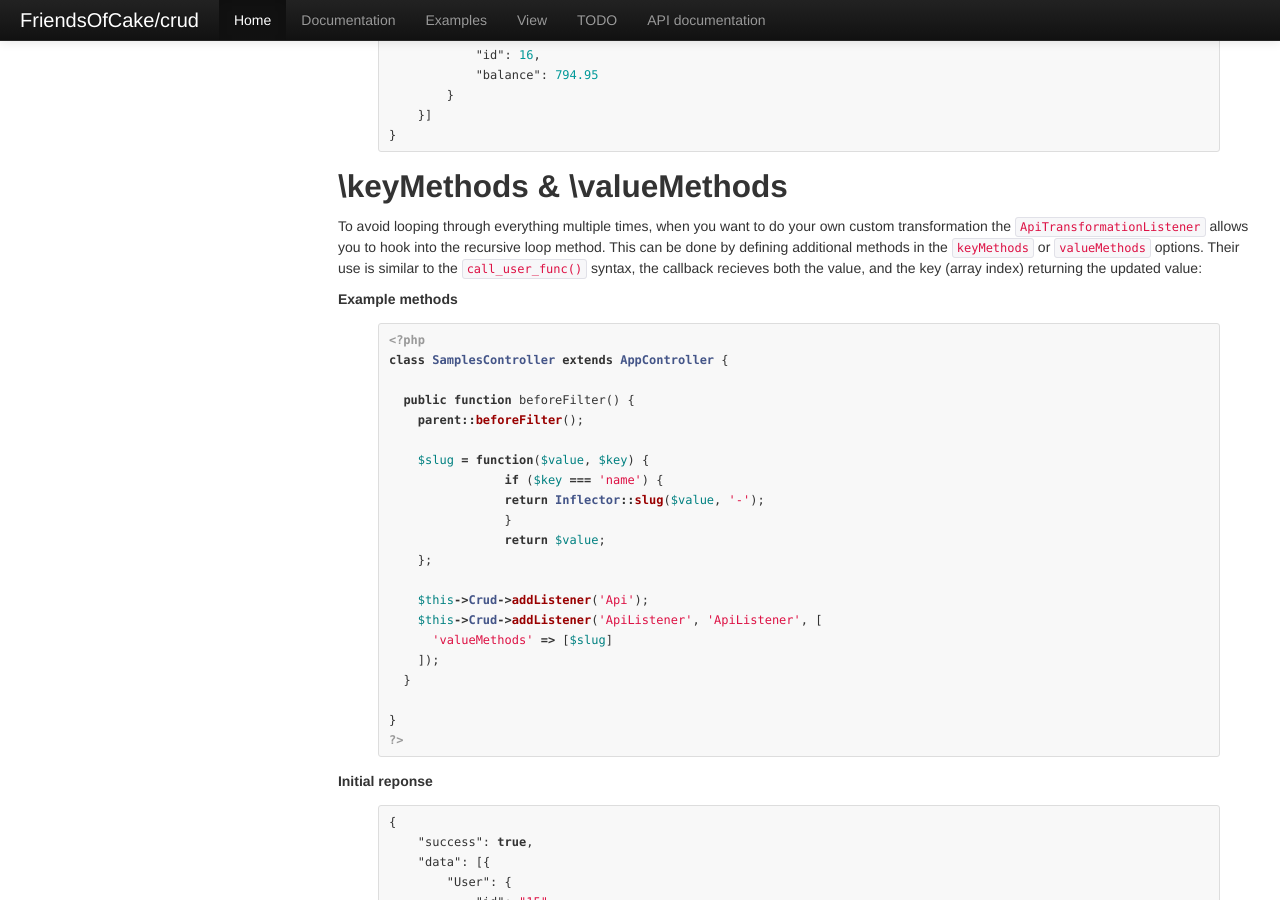
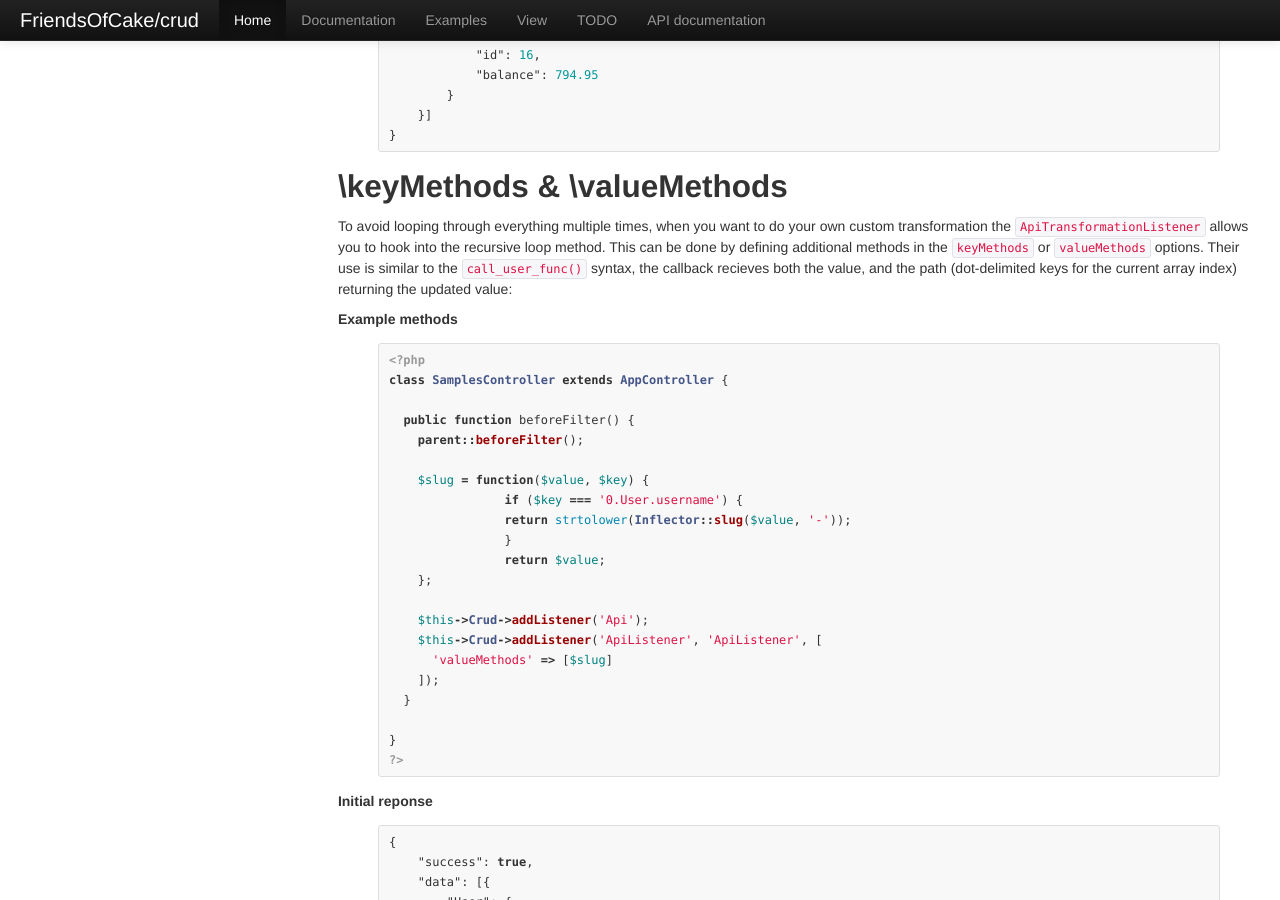
Before and after one commit to FriendsOfCake/crud, a Jekyll site: the page built from docs/listeners/api-transformation.md, in a window 1280 px wide and 900 px high, scrolled down 7053 px. Built offline with Jekyll 4.4.1, drawn with Linux system fonts in a browser that asks for light colours; nearby versions of some CDN libraries; comment, search, counter and statistics services are not loaded.

Commit message:
correct example to match docs further down

```diff
--- a/docs/listeners/api-transformation.md
+++ b/docs/listeners/api-transformation.md
@@ -372,7 +372,7 @@ __After `castNumbers`__
 
 ## \keyMethods & \valueMethods
 
-To avoid looping through everything multiple times, when you want to do your own custom transformation the `ApiTransformationListener` allows you to hook into the recursive loop method. This can be done by defining additional methods in the `keyMethods` or `valueMethods` options. Their use is similar to the `call_user_func()` syntax, the callback recieves both the value, and the key (array index) returning the updated value:
+To avoid looping through everything multiple times, when you want to do your own custom transformation the `ApiTransformationListener` allows you to hook into the recursive loop method. This can be done by defining additional methods in the `keyMethods` or `valueMethods` options. Their use is similar to the `call_user_func()` syntax, the callback recieves both the value, and the path (dot-delimited keys for the current array index) returning the updated value:
 
 __Example methods__
 
@@ -384,8 +384,8 @@ class SamplesController extends AppController {
     parent::beforeFilter();
 
     $slug = function($value, $key) {
-		if ($key === 'name') {
-        	return Inflector::slug($value, '-');
+		if ($key === '0.User.username') {
+        	return strtolower(Inflector::slug($value, '-'));
 		}
 		return $value;
     };
```
